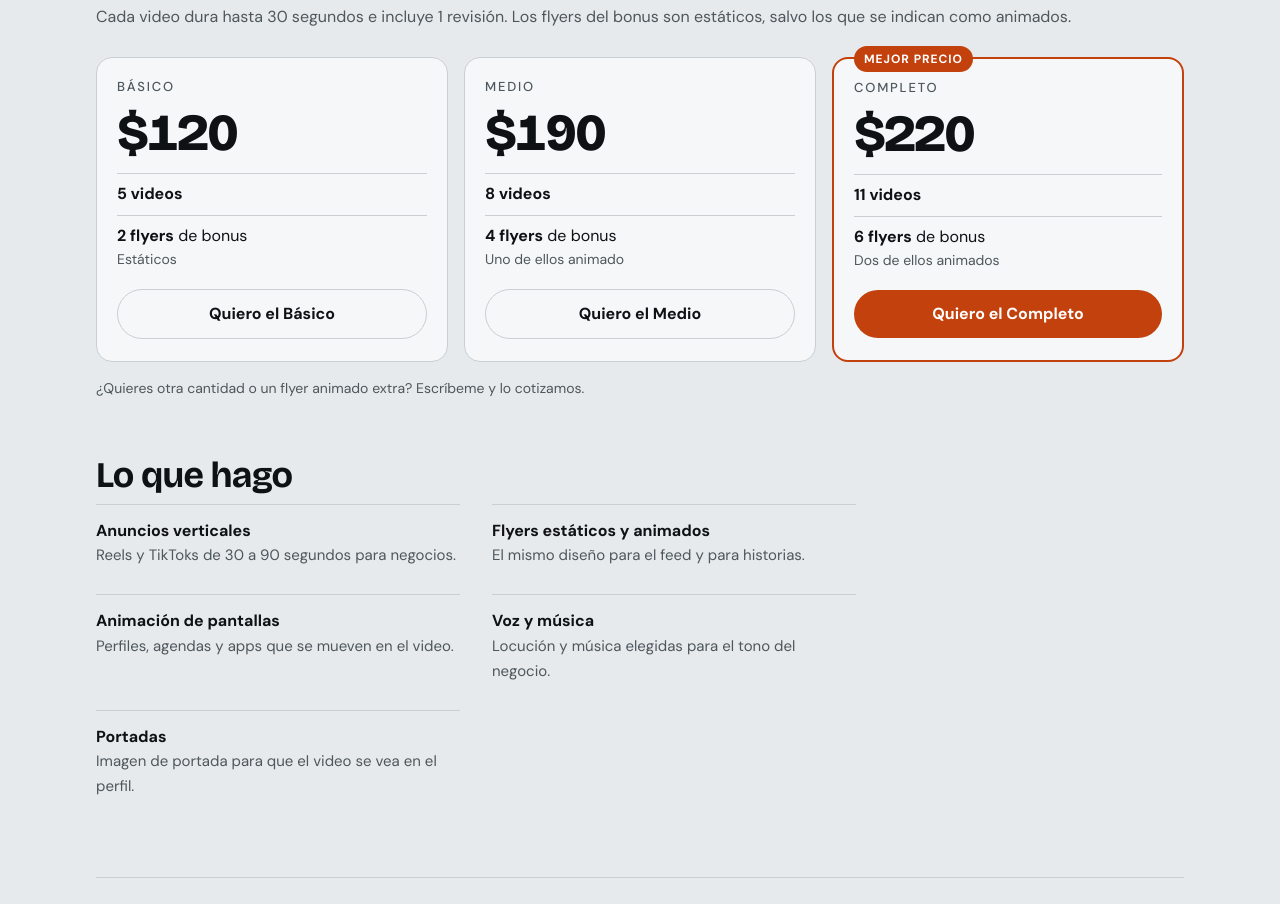
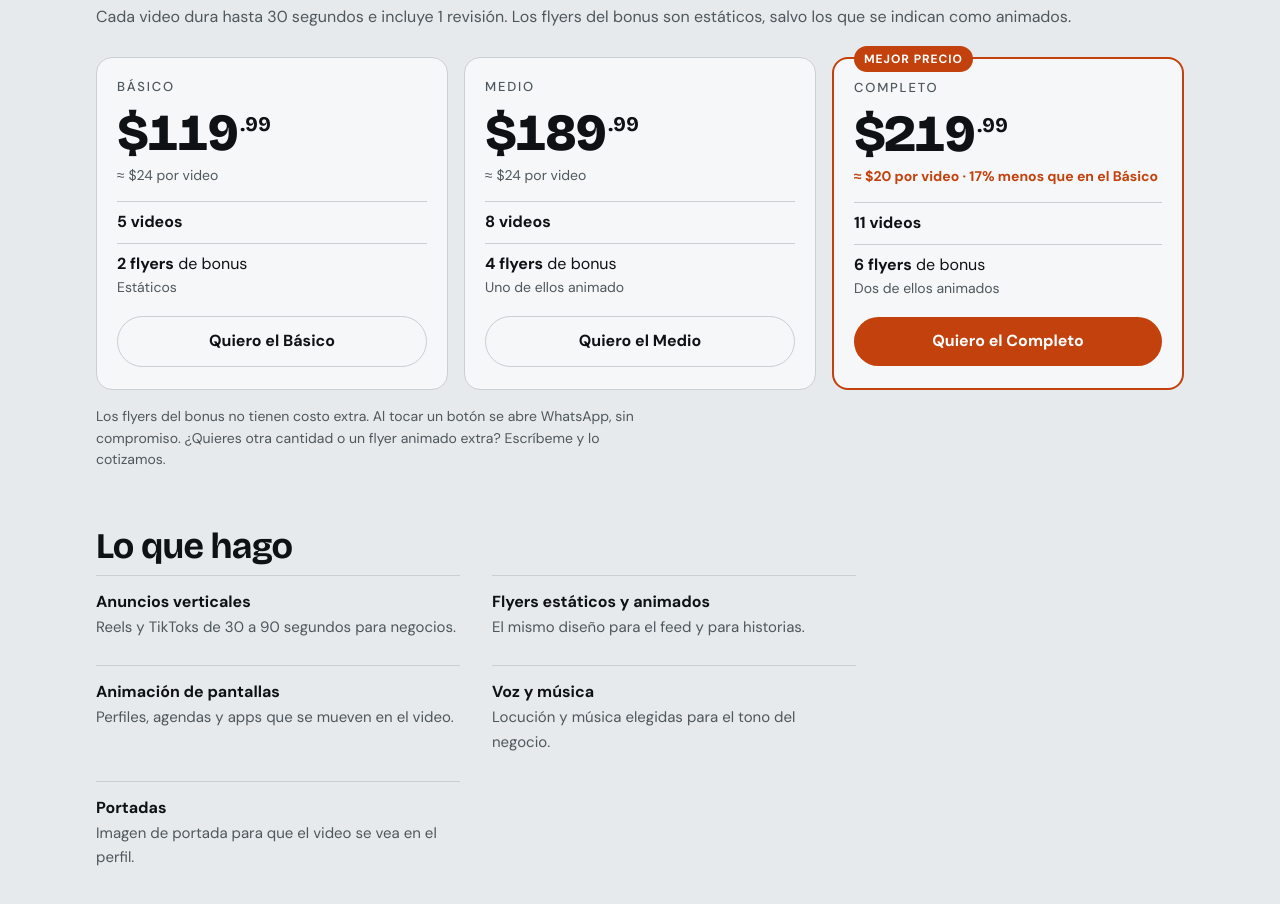
Before and after one commit to Daft20/portafolio, a plain HTML site: page index.html in a window 1280 px wide. Shown: the part 3855-4759 px from the top of the page. Drawn offline with nearby package versions, Linux system fonts and the light colour scheme.

Commit message:
Precios con .99, precio por video y barra fija de WhatsApp
Co-Authored-By: Claude Sonnet 5.5 <noreply@anthropic.com>

```diff
--- a/index.html
+++ b/index.html
@@ -90,6 +90,14 @@ footer p { margin: 0; color: var(--muted); max-width: 52ch; }
 .plan .cta { justify-content: center; width: 100%; margin-top: 4px; }
 .plan .cta.ghost { background: transparent; color: var(--fg); border: 1.5px solid var(--line); }
 .plans-note { color: var(--muted); font-size: 14px; margin: 16px 0 0; max-width: 60ch; }
+.price sup { font-size: .4em; vertical-align: top; position: relative; top: .35em; margin-left: 3px; letter-spacing: 0; font-weight: 700; }
+.pervideo { margin-top: -8px; color: var(--muted); font-size: 14px; }
+.pervideo.strong { color: var(--ember); font-weight: 700; }
+.sticky { display: none; }
+@media (max-width: 760px) {
+  .sticky { display: flex; position: fixed; left: 0; right: 0; bottom: 0; z-index: 20; justify-content: center; align-items: center; gap: 8px; background: var(--ember); color: var(--ember-fg); font: 700 17px/1 var(--font-body); text-decoration: none; min-height: 56px; padding: 0 16px calc(env(safe-area-inset-bottom, 0px)) 16px; box-shadow: 0 -6px 24px rgba(0,0,0,.35); }
+  .wrap { padding-bottom: 96px; }
+}
 @media (max-width: 760px) { .plans { grid-template-columns: minmax(0, 1fr); gap: 22px; } }
 @media (max-width: 760px) { .pairs { grid-template-columns: minmax(0, 1fr); } }
 @media (max-width: 900px) { .grid { grid-template-columns: repeat(2, minmax(0, 1fr)); gap: 32px 16px; } }
@@ -177,25 +185,28 @@ footer p { margin: 0; color: var(--muted); max-width: 52ch; }
   <div class="plans">
     <article class="plan">
       <div class="pname">Básico</div>
-      <div class="price">$120</div>
+      <div class="price">$119<sup>.99</sup></div>
+      <div class="pervideo">≈ $24 por video</div>
       <ul><li><b>5 videos</b></li><li><b>2 flyers</b> de bonus<small>Estáticos</small></li></ul>
-      <a class="cta ghost" href="https://wa.me/13475440273?text=Hola%20Daft%2C%20vi%20tu%20portafolio%20y%20me%20interesa%20el%20paquete%20B%C3%A1sico." target="_blank" rel="noopener">Quiero el Básico</a>
+      <a class="cta ghost" href="https://wa.me/13475440273?text=Hola%20Daft%2C%20vi%20tu%20portafolio%20y%20me%20interesa%20el%20paquete%20B%C3%A1sico%20(%24119.99)." target="_blank" rel="noopener">Quiero el Básico</a>
     </article>
     <article class="plan">
       <div class="pname">Medio</div>
-      <div class="price">$190</div>
+      <div class="price">$189<sup>.99</sup></div>
+      <div class="pervideo">≈ $24 por video</div>
       <ul><li><b>8 videos</b></li><li><b>4 flyers</b> de bonus<small>Uno de ellos animado</small></li></ul>
-      <a class="cta ghost" href="https://wa.me/13475440273?text=Hola%20Daft%2C%20vi%20tu%20portafolio%20y%20me%20interesa%20el%20paquete%20Medio." target="_blank" rel="noopener">Quiero el Medio</a>
+      <a class="cta ghost" href="https://wa.me/13475440273?text=Hola%20Daft%2C%20vi%20tu%20portafolio%20y%20me%20interesa%20el%20paquete%20Medio%20(%24189.99)." target="_blank" rel="noopener">Quiero el Medio</a>
     </article>
     <article class="plan best">
       <div class="badge">Mejor precio</div>
       <div class="pname">Completo</div>
-      <div class="price">$220</div>
+      <div class="price">$219<sup>.99</sup></div>
+      <div class="pervideo strong">≈ $20 por video · 17% menos que en el Básico</div>
       <ul><li><b>11 videos</b></li><li><b>6 flyers</b> de bonus<small>Dos de ellos animados</small></li></ul>
-      <a class="cta" href="https://wa.me/13475440273?text=Hola%20Daft%2C%20vi%20tu%20portafolio%20y%20me%20interesa%20el%20paquete%20Completo." target="_blank" rel="noopener">Quiero el Completo</a>
+      <a class="cta" href="https://wa.me/13475440273?text=Hola%20Daft%2C%20vi%20tu%20portafolio%20y%20me%20interesa%20el%20paquete%20Completo%20(%24219.99)." target="_blank" rel="noopener">Quiero el Completo</a>
     </article>
   </div>
-  <p class="plans-note">¿Quieres otra cantidad o un flyer animado extra? Escríbeme y lo cotizamos.</p>
+  <p class="plans-note">Los flyers del bonus no tienen costo extra. Al tocar un botón se abre WhatsApp, sin compromiso. ¿Quieres otra cantidad o un flyer animado extra? Escríbeme y lo cotizamos.</p>
 
   <h2>Lo que hago</h2>
   <ul class="hacer">
@@ -213,6 +224,8 @@ footer p { margin: 0; color: var(--muted); max-width: 52ch; }
     <p>También en Instagram: @daftexplica</p>
   </footer>
 </div>
+
+<a class="sticky" href="https://wa.me/13475440273?text=Hola%20Daft%2C%20vi%20tu%20portafolio%20y%20quiero%20un%20anuncio%20para%20mi%20negocio." target="_blank" rel="noopener">Pedir por WhatsApp</a>
 
 <div class="lightbox" id="lightbox" role="dialog" aria-modal="true" aria-label="Flyer en grande"><button class="close" type="button" id="lbClose">Cerrar</button><img id="lbImg" alt=""></div>
 
```
